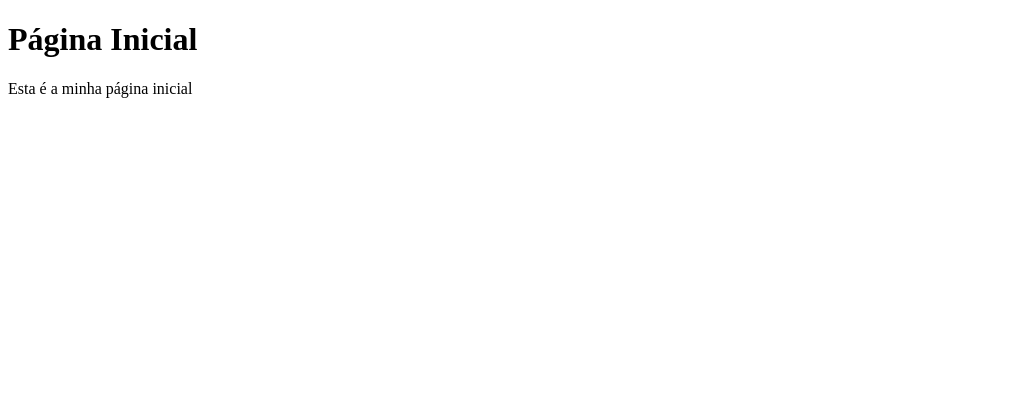
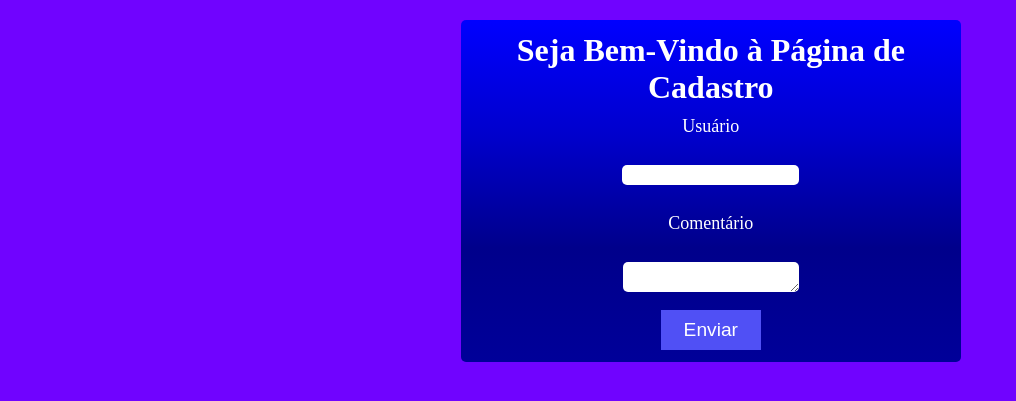
Before and after one commit to Arthur-Rampani/Projeto-Feedback, a Flask app: page / in a window 1280 px wide. Shown: the top 401 px of the page, without its empty margins (0-1016 px from the left). Run offline with Flask 3, Linux system fonts and the light colour scheme.

Commit message:
crimos a coexao com o banco de dados

```diff
--- a/app.py
+++ b/app.py
@@ -1,5 +1,6 @@
-from flask import Flask, render_template
-
+from flask import Flask, render_template, request, redirect
+import datetime
+import mysql.connector
 
 app = Flask(__name__)
 
@@ -7,4 +8,41 @@ app = Flask(__name__)
 def pagina_inicial():
     return render_template("pagina-inicial.html")
 
+@app.route("/cadastro", methods=["POST"])
+def pagina_cadastro():
+    #Peguei as informações vindo do formulário
+    usuario = request.form.get("usuario")
+    mensagem = request.form.get("comentario")
+    data_hora = datetime.datetime.today()
+
+    #Cadastrando  as informações no banco de dados
+    #criando a conexão
+    conexao = mysql.connector.connect(host = "localhost",
+                                      port = 3306,
+                                      user = "root",
+                                      password = "root",
+                                      database = "dbfeedback")
+
+    #O cursor será responsável por manipular o banco de dados
+    cursor = conexao.cursor()
+
+    #Criando o SQL que será executado
+    sql = """INSERT INTO tbcomentario
+            (nome, comentario, data_comentario)
+            VALUES
+            (%s,%s,%s)"""
+    valores = (usuario, mensagem, data_hora)
+
+    #Executando o comando SQL
+    cursor.execute(sql,valores)
+
+    #Confirmo a alteração
+    conexao.commit()
+
+    #Fecho a conexão com o banco
+    cursor.close()
+    conexao.close()
+
+    #Redireciona para o index
+    return redirect("/")
 app.run(debug=True)
--- a/requirements.txt
+++ b/requirements.txt
@@ -1 +1,2 @@
 flask
+mysql-connector-python
--- a/templates/pagina-inicial.html
+++ b/templates/pagina-inicial.html
@@ -5,9 +5,84 @@
     <meta http-equiv="X-UA-Compatible" content="IE=edge">
     <meta name="viewport" content="width=device-width, initial-scale=1.0">
     <title>Página Inicial</title>
+    <style>
+        *{
+            margin: 0;
+            padding: 0;
+            box-sizing: border-box;
+        }
+
+        body{
+            background-color: #7003ff;
+        }
+
+        h1{
+            text-align: center;
+            color: white;
+        }
+
+        .container-principal{
+            margin: 20px;
+            padding: 12px;
+            background: linear-gradient(#0000FF, #0000CD, #00008B, #000099);
+            width: 500px;
+            display: flex;
+            flex-direction: column;
+            align-items: center;
+            justify-content: center;
+            overflow: hidden;
+            margin-left: 36%;
+            max-height: 100vh;
+            border-radius: 5px;
+        }
+
+        .label-usuario{
+            padding: 10px;
+            color: white;
+            font-size: large;
+        }
+
+        .label-comentario{
+            padding: 10px;
+            color: white;
+            font-size: large;
+        }
+
+        .input-usuario{
+            border: none;
+            height: 20px;
+            border-radius: 5px;
+        }
+
+        .textarea-comentario{
+            border: none;
+            max-width: 480px;
+            border-radius: 5px;
+        }
+
+        .btn-enviar{
+            width: 100px;
+            height: 40px;
+            font-size: larger;
+            background-color: rgb(80, 80, 245);
+            border: none;
+            color: white;
+        }
+
+        .btn-enviar:hover{
+            background-color: rgb(46, 46, 245);
+        }
+    </style>
 </head>
 <body>
-    <h1>Página Inicial</h1>
-    <p>Esta é a minha página inicial</p>
+
+        <form action="/cadastro" method="POST" class="container-principal">
+            <h1>Seja Bem-Vindo à Página de Cadastro</h1>
+            <label class="label-usuario">Usuário</label><br>
+            <input name="usuario" type="text" class="input-usuario"><br>
+            <label class="label-comentario">Comentário</label><br>
+            <textarea name="comentario" class="textarea-comentario"></textarea><br>
+            <button class="btn-enviar">Enviar</button>
+        </form>
 </body>
 </html>
```
Also changed, not shown: migration/dbfeedback.sql (added, +7 -0 lines).
